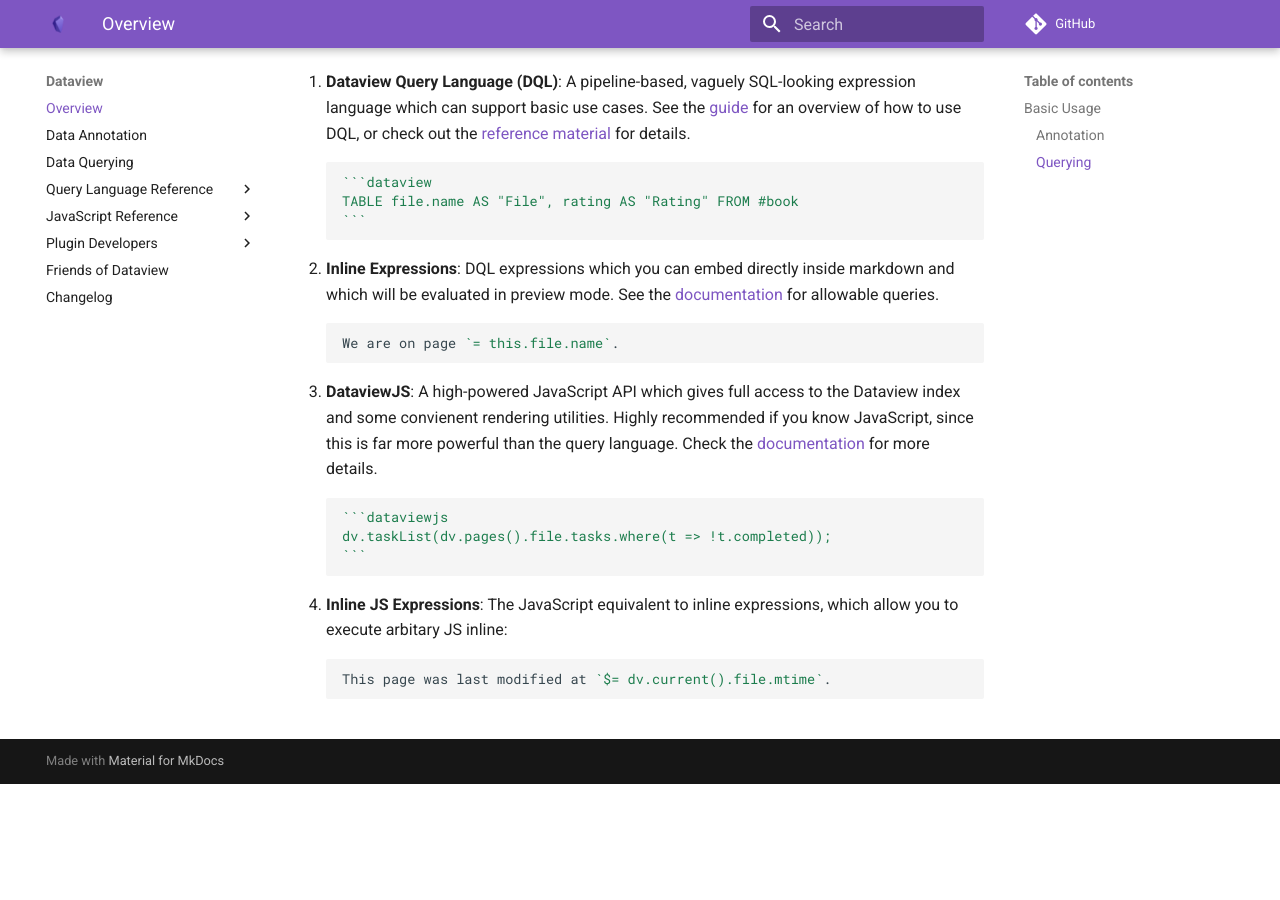
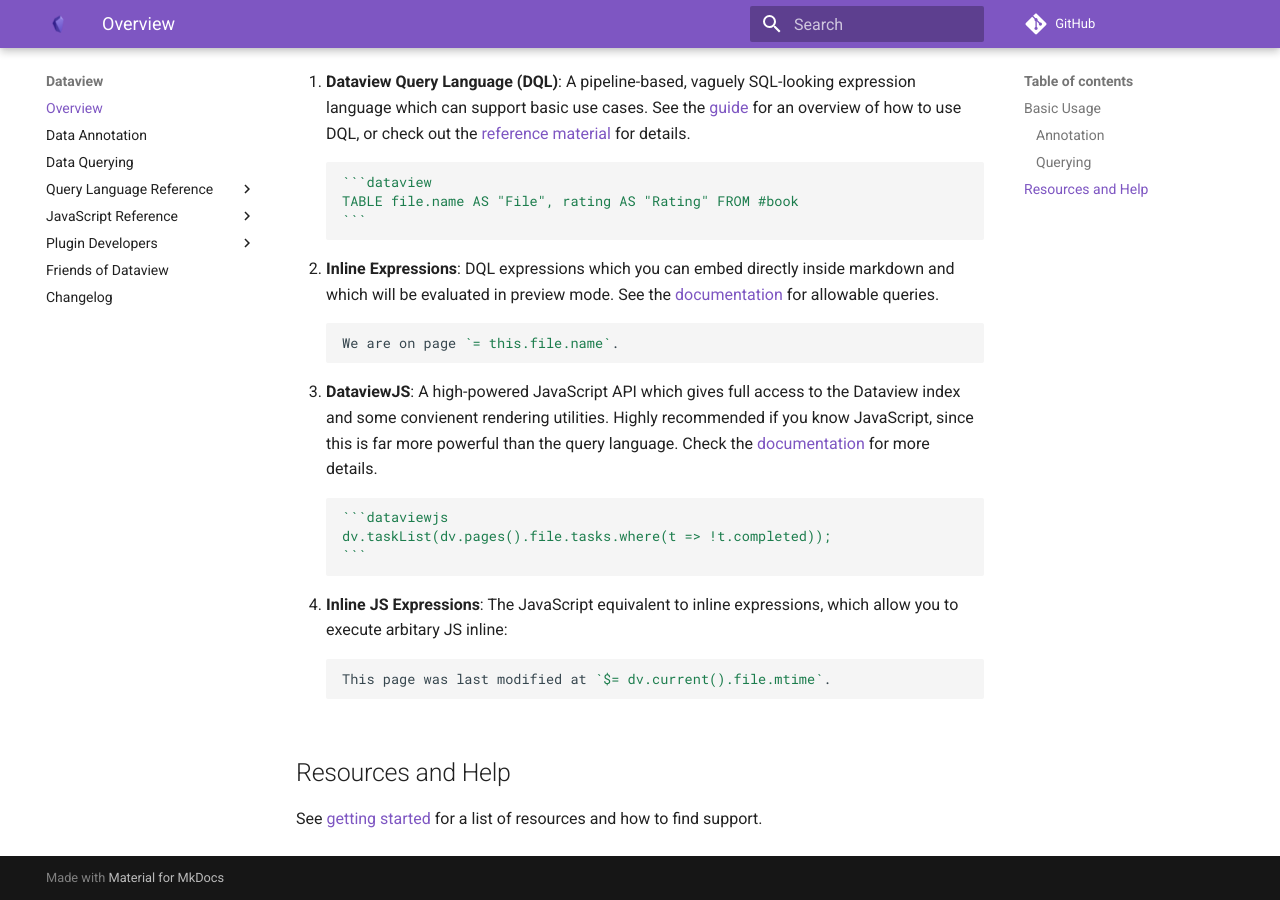
Before and after one commit to blacksmithgu/obsidian-dataview, an MkDocs documentation site: the page built from docs/docs/index.md, in a window 1280 px wide and 900 px high, scrolled down 1538 px. Built offline with MkDocs 1.6.1 and Material for MkDocs 9.7.7, drawn with Linux system fonts in a browser that asks for light colours; comment, search, counter and statistics services are not loaded; before the commit the page ends 2322 px from its top, so only the background shows below that.

Commit message:
Add link to resources page

```diff
--- a/docs/docs/index.md
+++ b/docs/docs/index.md
@@ -90,3 +90,7 @@ JavaScript views. There are four ways to do this:
     ~~~markdown
     This page was last modified at `$= dv.current().file.mtime`.
     ~~~
+
+## Resources and Help
+
+See [getting started](./resources-and-support.md) for a list of resources and how to find support.
```
